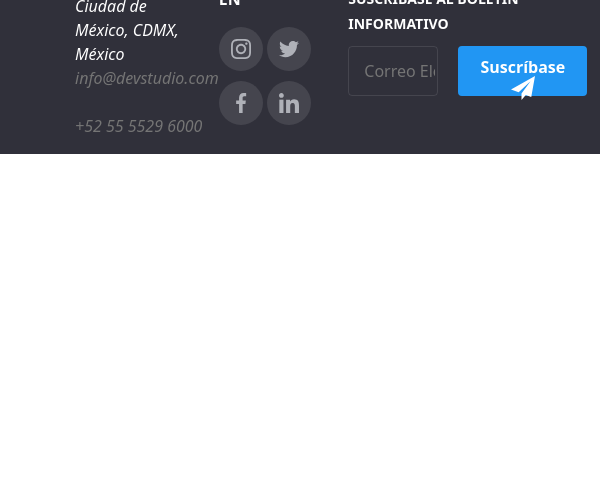
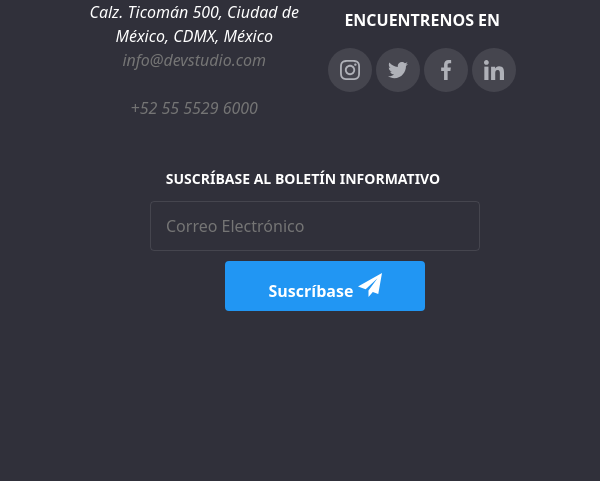
Before and after one commit to gamp300/goit-markup-hw-08, a plain HTML site: page index.html in a window 600 px wide. Shown: the part 4408-4889 px from the top of the page. Before the commit the page ends 4562 px from the top, so only its background shows below. Drawn offline with nearby package versions, Linux system fonts and the light colour scheme.

Commit message:
T-8 C-2.2

```diff
--- a/index.html
+++ b/index.html
@@ -470,6 +470,7 @@
             </a>
         </section>
 
+        <div class="footer__form-cont">
           <form class="footer__form">
             <label class="footer__label">SUSCRÍBASE AL BOLETÍN INFORMATIVO</label>
               <div class="footer__display">
@@ -481,6 +482,7 @@
                 </button>
               </div>
           </form>
+        </div>
       </div>
     </div>
   </footer>
--- a/sass/layouts/_footer.scss
+++ b/sass/layouts/_footer.scss
@@ -41,7 +41,7 @@
     width: 550px;
     max-width: 100%; /* Cambio aquí: establece un máximo del 100% del ancho */
     display: inline-block;
-    margin: auto;
+    margin: 100px 0;
   }
 
   &__label {
@@ -51,7 +51,7 @@
   }
 
   &__display {
-    width: 500;
+    width: 500px;
     display: flex;
   }
 
@@ -108,7 +108,34 @@
       text-align: center;
     }
   }
+
+
+/* Estilos para pantallas más grandes (ancho mínimo de 768px) */
+
+/* Estilos para pantallas entre 481px y 767px */
+@media screen and (min-width: 481px) and (max-width: 767px) {
+    &__container {
+        flex-wrap: wrap;
+        margin: 30px auto;
+        text-align: center;
+    }
+
+    &__form{
+      margin-top: 30px;
+      width: 456px;
+      padding: 0;
+      text-align: center;
+    }
+
+    &__display {
+      margin-bottom: 40px;
+      display: block;
+      text-align: center;
+    }
+  }
 }
+
+
 
 .salto {
   white-space: pre-line;
```
Also changed, not shown: css/main.min.css, 1 other file. Lines whose indentation alone changed are shown as unchanged.
